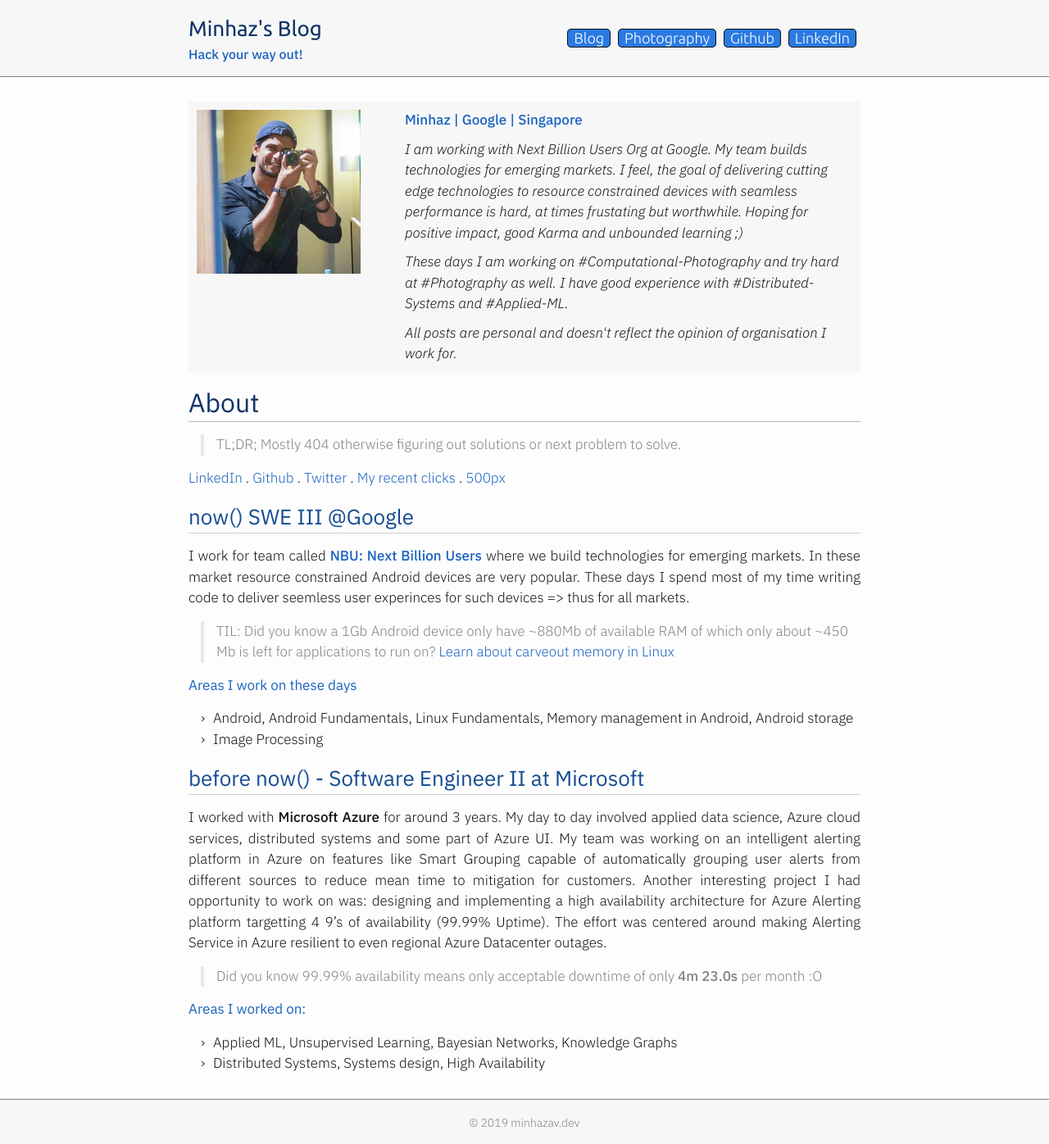
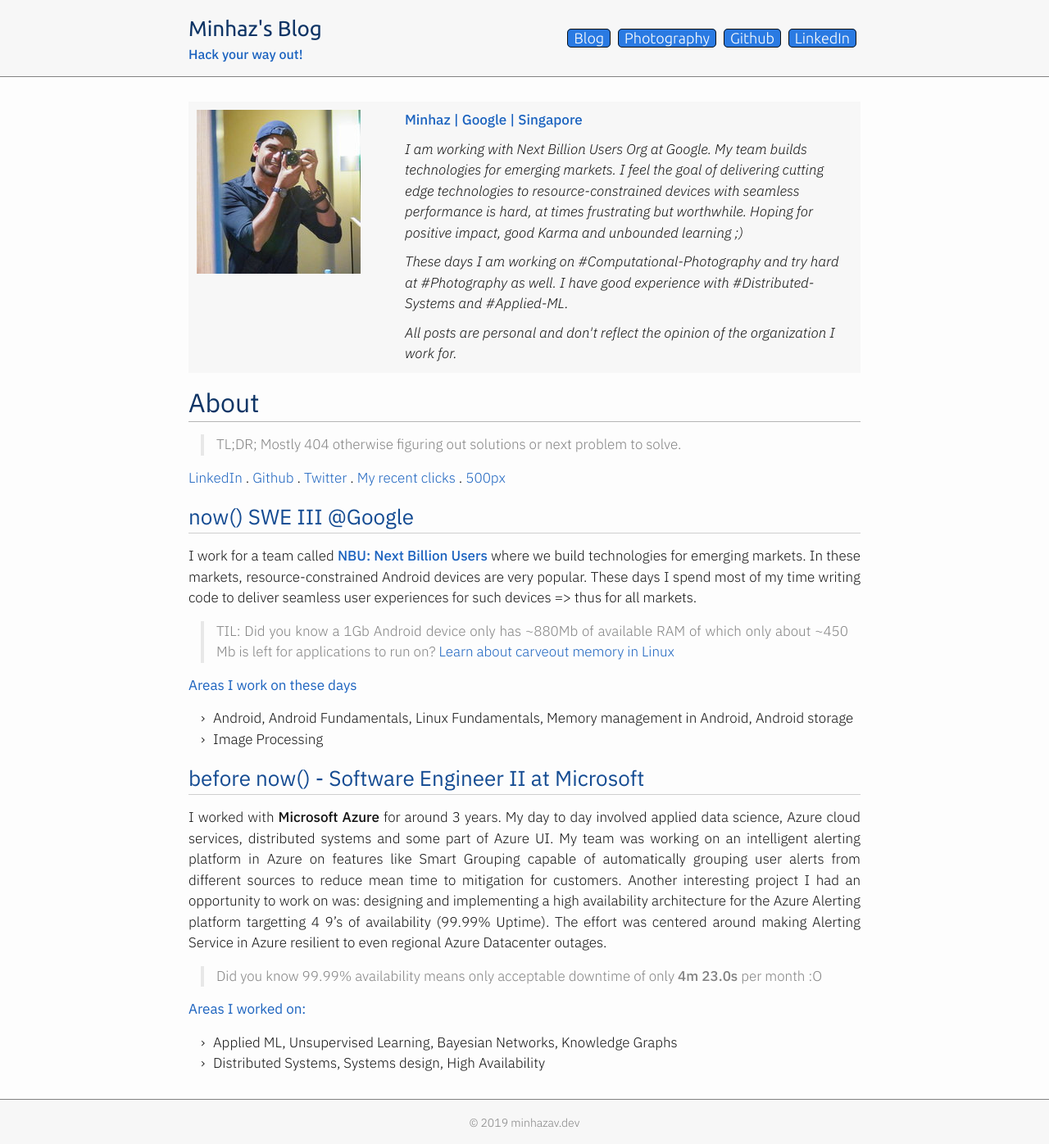
Before and after one commit to mebjas/mebjas.github.io, a Jekyll site: the page built from about.md, in a window 1280 px wide. Shown: the whole page at 82% size. Built offline with Jekyll 4.4.1, drawn with Linux system fonts in a browser that asks for light colours.

Commit message:
Updated grammer and spelling in about and widgets

```diff
--- a/_includes/widget-self-photos.html
+++ b/_includes/widget-self-photos.html
@@ -6,8 +6,8 @@
     </div>
     <div class="section">
         <div class="body">
-            Recently picked photography as a hobby after I started to work in area of computational
-            photography. This gave me certain edge with theoretical knowledge around a camera.
+            Recently picked photography as a hobby after I started to work in the area of computational
+            photography. This gave me a certain edge with theoretical knowledge around a camera.
             Only to realize photography is much more of an art. Still suck at it, trying hard at it.
         </div>
         <div class="footer">
--- a/_includes/widget-self.html
+++ b/_includes/widget-self.html
@@ -8,7 +8,7 @@
         <strong><a href="{{ "/about" | relative_url }}">Minhaz | Google | Singapore</a></strong>
         <div class="quote">
             I am working with Next Billion Users Org at Google. My team builds technologies for emerging markets.
-            I feel, the goal of delivering cutting edge technologies to resource constrained devices with seamless performance is hard, at times frustating but worthwhile.
+            I feel the goal of delivering cutting edge technologies to resource-constrained devices with seamless performance is hard, at times frustrating but worthwhile.
             Hoping for positive impact, good Karma and unbounded learning ;)
         </div>
         <div class="quote">
@@ -17,7 +17,7 @@
         </div>
 
         <div class="quote">
-            <strong>All posts are personal and doesn't reflect the opinion of organisation I work for.</strong>
+            <strong>All posts are personal and don't reflect the opinion of the organization I work for.</strong>
         </div>
     </div>
 </div>
--- a/about.md
+++ b/about.md
@@ -9,16 +9,16 @@ permalink: /about/
 
 ## `now()` SWE III @Google
 
-I work for team called **[NBU: Next Billion Users](https://www.blog.google/technology/next-billion-users)** where we build technologies for emerging markets. In these market resource constrained Android devices are very popular. These days I spend most of my time writing code to deliver seemless user experinces for such devices => thus for all markets.
+I work for a team called **[NBU: Next Billion Users](https://www.blog.google/technology/next-billion-users)** where we build technologies for emerging markets. In these markets, resource-constrained Android devices are very popular. These days I spend most of my time writing code to deliver seamless user experiences for such devices => thus for all markets.
 
- > TIL: Did you know a 1Gb Android device only have ~880Mb of available RAM of which only about ~450 Mb is left for applications to run on? [Learn about carveout memory in Linux](https://developer.toradex.com/knowledge-base/carveout-memory-(linux))
+ > TIL: Did you know a 1Gb Android device only has ~880Mb of available RAM of which only about ~450 Mb is left for applications to run on? [Learn about carveout memory in Linux](https://developer.toradex.com/knowledge-base/carveout-memory-(linux))
 
 #### Areas I work on these days
  - Android, Android Fundamentals, Linux Fundamentals, Memory management in Android, Android storage
  - Image Processing
 
 ## before `now()` - Software Engineer II at Microsoft
-I worked with **Microsoft Azure** for around 3 years. My day to day involved applied data science, Azure cloud services, distributed systems and some part of Azure UI. My team was working on an intelligent alerting platform in Azure on features like Smart Grouping capable of automatically grouping user alerts from different sources to reduce mean time to mitigation for customers. Another interesting project I had opportunity to work on was: designing and implementing a high availability architecture for Azure Alerting platform targetting 4 9's of availability (99.99% Uptime). The effort was centered around making Alerting Service in Azure resilient to even regional Azure Datacenter outages.
+I worked with **Microsoft Azure** for around 3 years. My day to day involved applied data science, Azure cloud services, distributed systems and some part of Azure UI. My team was working on an intelligent alerting platform in Azure on features like Smart Grouping capable of automatically grouping user alerts from different sources to reduce mean time to mitigation for customers. Another interesting project I had an opportunity to work on was: designing and implementing a high availability architecture for the Azure Alerting platform targetting 4 9's of availability (99.99% Uptime). The effort was centered around making Alerting Service in Azure resilient to even regional Azure Datacenter outages.
 
 > Did you know 99.99% availability means only acceptable downtime of only **4m 23.0s** per month :O
 
```
